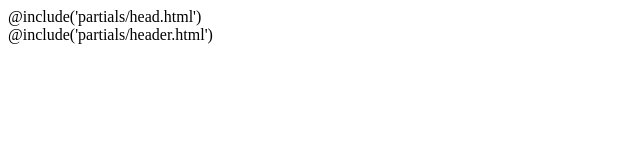
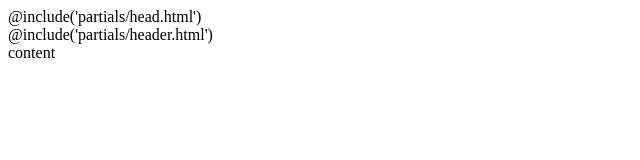
Before and after one commit to vitalyreutsky/gulp-2022, a plain HTML site: page src/index.html in a window 1280 px wide. Shown: the full height of the page, 0-640 px from the left. Drawn offline with Linux system fonts and the light colour scheme.

Commit message:
Добавил некоторые изменения в папку src

```diff
--- a/src/index.html
+++ b/src/index.html
@@ -5,7 +5,7 @@
   <body class="page__body">
     <div class="site-container">
       @include('partials/header.html')
-      <main class="main"></main>
+      <main class="main">content</main>
     </div>
   </body>
 </html>
```
